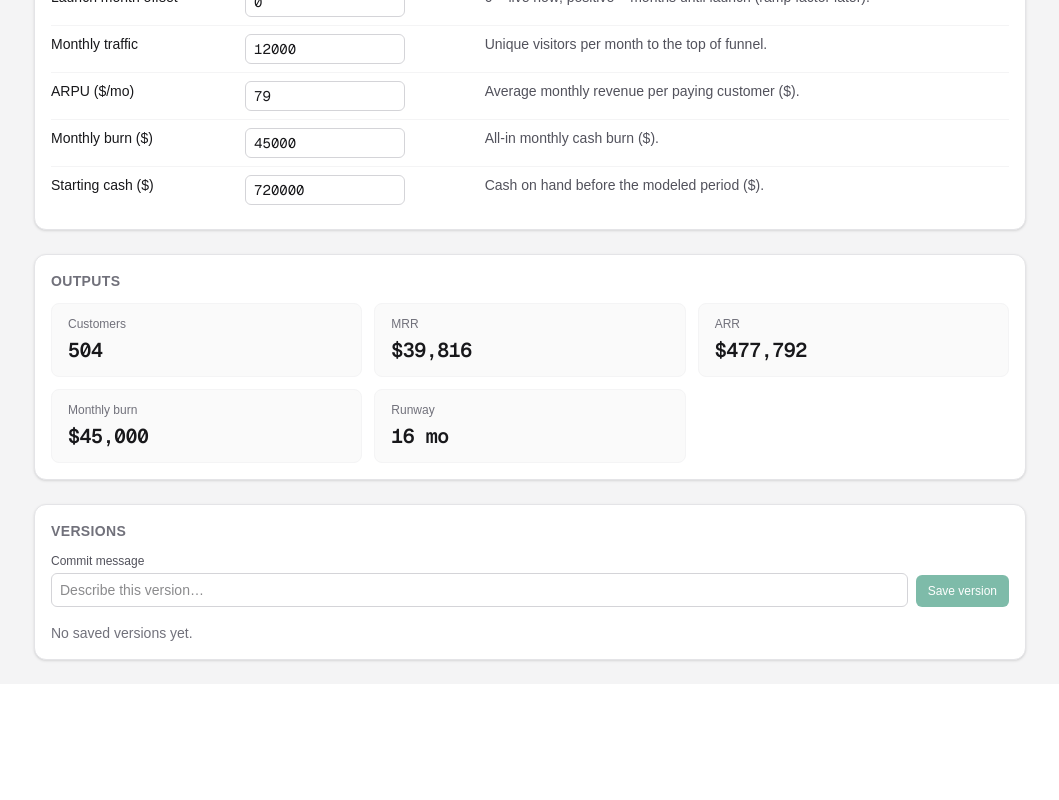
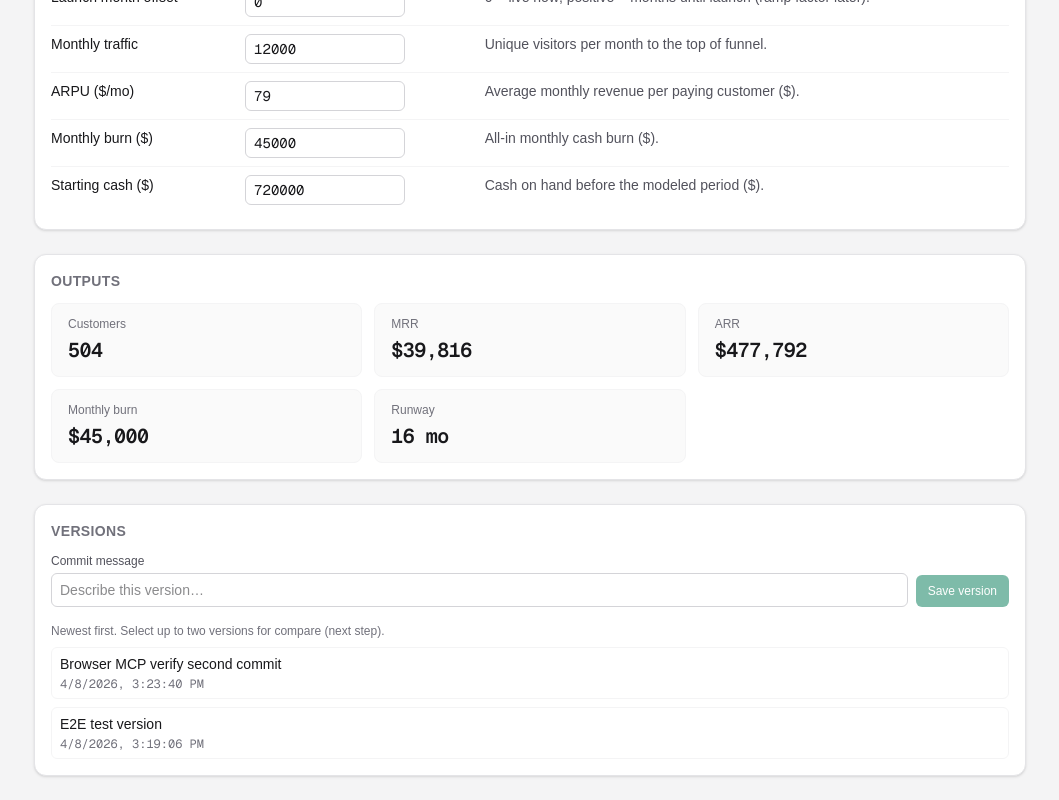
Before and after one commit to AdamMomen/bug-free-guide, a Next.js app: page / in a window 1280 px wide. Shown: the part 289-1089 px from the top of the page, without its empty margins (110-1169 px from the left). Before the commit the page ends 973 px from the top, so only its background shows below. Built offline with nearby package versions, Linux system fonts and the light colour scheme.

Commit message:
Add commit history and comparison functionality with new HistoryList component. Implement updateCompareSelection logic for managing selected commits. Enhance output formatting with consistent locale settings for better display. Include tests for compare selection updates.

```diff
--- a/data/commits.json
+++ b/data/commits.json
@@ -1,3 +1,126 @@
 {
-  "commits": []
+  "commits": [
+    {
+      "id": "870ea7c0-4ad2-429d-aada-d18f72034601",
+      "message": "E2E test version",
+      "createdAt": "2026-04-08T15:19:06.732Z",
+      "snapshot": {
+        "assumptions": [
+          {
+            "key": "conversion_rate",
+            "value": 0.042,
+            "rationale": "Early funnel; ~4.2% visit-to-signup."
+          },
+          {
+            "key": "launch_month_offset",
+            "value": 0,
+            "rationale": "0 = live now; positive = months until launch (ramp factor later)."
+          },
+          {
+            "key": "monthly_traffic",
+            "value": 12000,
+            "rationale": "Unique visitors per month to the top of funnel."
+          },
+          {
+            "key": "arpu",
+            "value": 79,
+            "rationale": "Average monthly revenue per paying customer ($)."
+          },
+          {
+            "key": "monthly_burn",
+            "value": 45000,
+            "rationale": "All-in monthly cash burn ($)."
+          },
+          {
+            "key": "starting_cash",
+            "value": 720000,
+            "rationale": "Cash on hand before the modeled period ($)."
+          }
+        ],
+        "outputs": [
+          {
+            "key": "customers",
+            "value": 504.00000000000006
+          },
+          {
+            "key": "mrr",
+            "value": 39816.00000000001
+          },
+          {
+            "key": "arr",
+            "value": 477792.0000000001
+          },
+          {
+            "key": "monthly_burn",
+            "value": 45000
+          },
+          {
+            "key": "runway",
+            "value": 16
+          }
+        ]
+      }
+    },
+    {
+      "id": "a8651fea-afc5-4a0b-818a-caa650522c22",
+      "message": "Browser MCP verify second commit",
+      "createdAt": "2026-04-08T15:23:40.042Z",
+      "snapshot": {
+        "assumptions": [
+          {
+            "key": "conversion_rate",
+            "value": 0.042,
+            "rationale": "Early funnel; ~4.2% visit-to-signup."
+          },
+          {
+            "key": "launch_month_offset",
+            "value": 0,
+            "rationale": "0 = live now; positive = months until launch (ramp factor later)."
+          },
+          {
+            "key": "monthly_traffic",
+            "value": 12000,
+            "rationale": "Unique visitors per month to the top of funnel."
+          },
+          {
+            "key": "arpu",
+            "value": 79,
+            "rationale": "Average monthly revenue per paying customer ($)."
+          },
+          {
+            "key": "monthly_burn",
+            "value": 45000,
+            "rationale": "All-in monthly cash burn ($)."
+          },
+          {
+            "key": "starting_cash",
+            "value": 720000,
+            "rationale": "Cash on hand before the modeled period ($)."
+          }
+        ],
+        "outputs": [
+          {
+            "key": "customers",
+            "value": 504.00000000000006
+          },
+          {
+            "key": "mrr",
+            "value": 39816.00000000001
+          },
+          {
+            "key": "arr",
+            "value": 477792.0000000001
+          },
+          {
+            "key": "monthly_burn",
+            "value": 45000
+          },
+          {
+            "key": "runway",
+            "value": 16
+          }
+        ]
+      }
+    }
+  ]
 }
--- /dev/null
+++ b/src/components/history-list.tsx
@@ -0,0 +1,69 @@
+"use client";
+
+import { useMemo } from "react";
+
+import { updateCompareSelection } from "@/lib/compare-selection";
+import type { Commit } from "@/lib/domain/types";
+
+export interface HistoryListProps {
+  commits: Commit[];
+  selectedIds: string[];
+  onSelectedIdsChange: (ids: string[]) => void;
+}
+
+export function HistoryList({
+  commits,
+  selectedIds,
+  onSelectedIdsChange,
+}: HistoryListProps) {
+  const ordered = useMemo(
+    () =>
+      [...commits].sort((a, b) => b.createdAt.localeCompare(a.createdAt)),
+    [commits],
+  );
+
+  return (
+    <div className="flex flex-col gap-2">
+      <p className="text-xs text-zinc-500 dark:text-zinc-400">
+        Newest first. Select up to two versions for compare (next step).
+      </p>
+      <ul className="max-h-48 space-y-2 overflow-y-auto text-sm">
+        {ordered.map((c) => {
+          const selected = selectedIds.includes(c.id);
+          return (
+            <li key={c.id}>
+              <button
+                type="button"
+                aria-pressed={selected}
+                onClick={() =>
+                  onSelectedIdsChange(
+                    updateCompareSelection(selectedIds, c.id),
+                  )
+                }
+                className={`w-full rounded-md border px-2 py-1.5 text-left transition-colors ${
+                  selected
+                    ? "border-emerald-500/80 bg-emerald-50 dark:border-emerald-600 dark:bg-emerald-950/40"
+                    : "border-zinc-100 hover:bg-zinc-50 dark:border-zinc-800 dark:hover:bg-zinc-900/80"
+                }`}
+              >
+                <span className="font-medium text-zinc-900 dark:text-zinc-100">
+                  {c.message}
+                </span>
+                <span className="mt-0.5 block font-mono text-xs text-zinc-500 dark:text-zinc-400">
+                  {new Date(c.createdAt).toLocaleString()}
+                </span>
+              </button>
+            </li>
+          );
+        })}
+      </ul>
+      {selectedIds.length > 0 ? (
+        <p className="text-xs font-medium text-zinc-600 dark:text-zinc-300">
+          {selectedIds.length === 1
+            ? "1 version selected"
+            : "2 versions selected for compare"}
+        </p>
+      ) : null}
+    </div>
+  );
+}
--- a/src/components/output-cards.tsx
+++ b/src/components/output-cards.tsx
@@ -10,6 +10,9 @@ const TITLES: Record<string, string> = {
   runway: "Runway",
 };
 
+/** Fixed locale so SSR (Node) and client format numbers the same — avoids hydration mismatch. */
+const OUTPUT_LOCALE = "en-US";
+
 function formatMetric(key: string, value: number): string {
   if (!Number.isFinite(value)) {
     if (value === Infinity) return "∞";
@@ -17,15 +20,15 @@ function formatMetric(key: string, value: number): string {
   }
 
   if (key === "customers") {
-    return value.toLocaleString(undefined, { maximumFractionDigits: 2 });
+    return value.toLocaleString(OUTPUT_LOCALE, { maximumFractionDigits: 2 });
   }
 
   if (key === "runway") {
-    return `${value.toLocaleString(undefined, { maximumFractionDigits: 1 })} mo`;
+    return `${value.toLocaleString(OUTPUT_LOCALE, { maximumFractionDigits: 1 })} mo`;
   }
 
   if (key === "mrr" || key === "arr" || key === "monthly_burn") {
-    return new Intl.NumberFormat(undefined, {
+    return new Intl.NumberFormat(OUTPUT_LOCALE, {
       style: "currency",
       currency: "USD",
       maximumFractionDigits: 0,
--- /dev/null
+++ b/src/lib/compare-selection.ts
@@ -0,0 +1,18 @@
+/**
+ * Toggle id in a bounded multi-select (FIFO eviction when at capacity).
+ * Used for picking two commits to compare.
+ */
+export function updateCompareSelection(
+  selectedIds: readonly string[],
+  toggledId: string,
+  max = 2,
+): string[] {
+  const i = selectedIds.indexOf(toggledId);
+  if (i !== -1) {
+    return selectedIds.filter((_, j) => j !== i);
+  }
+  if (selectedIds.length < max) {
+    return [...selectedIds, toggledId];
+  }
+  return [...selectedIds.slice(1), toggledId];
+}
```
Also changed, not shown: 1 other file (tests, documents, lock files or other folders).
